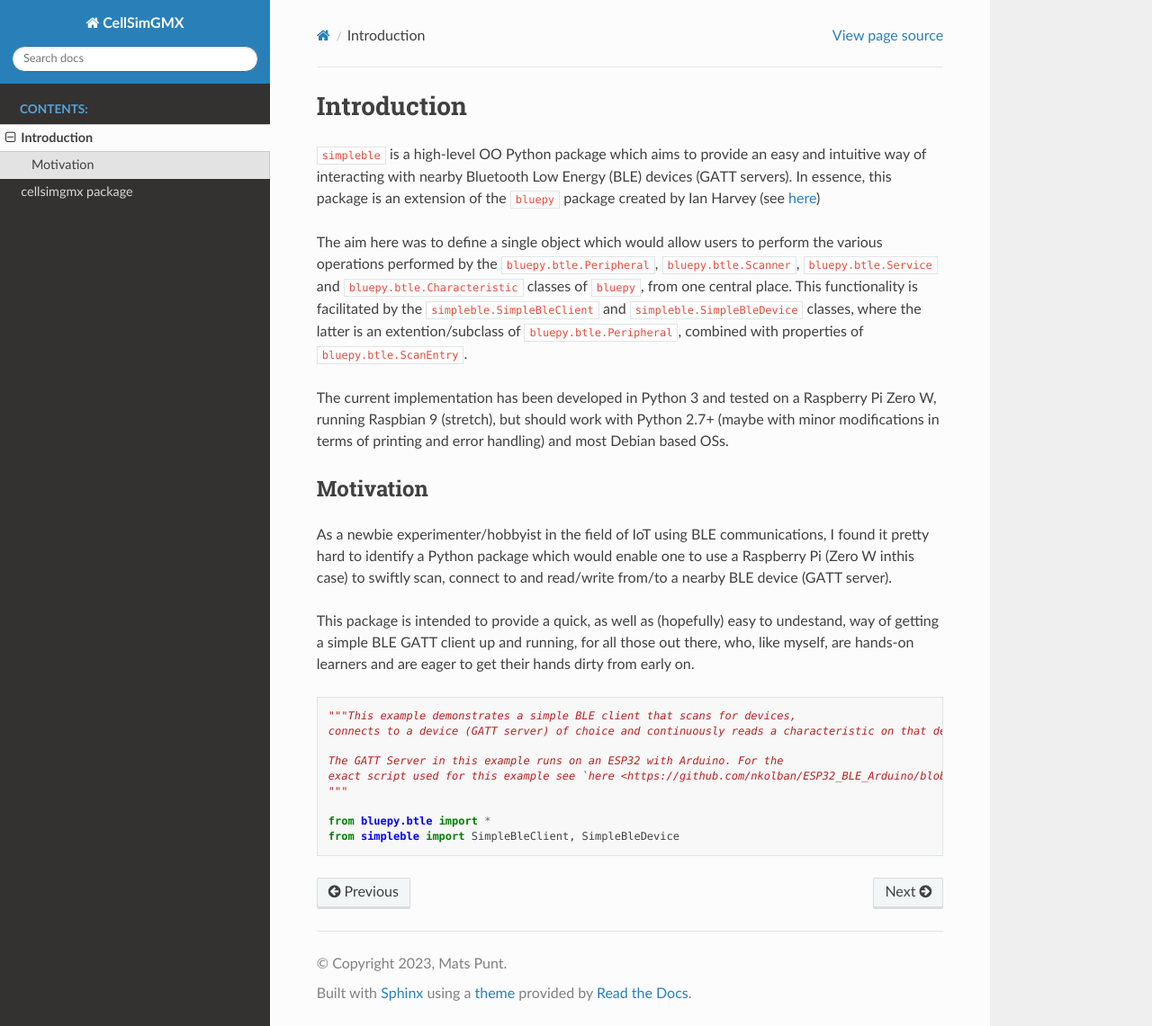
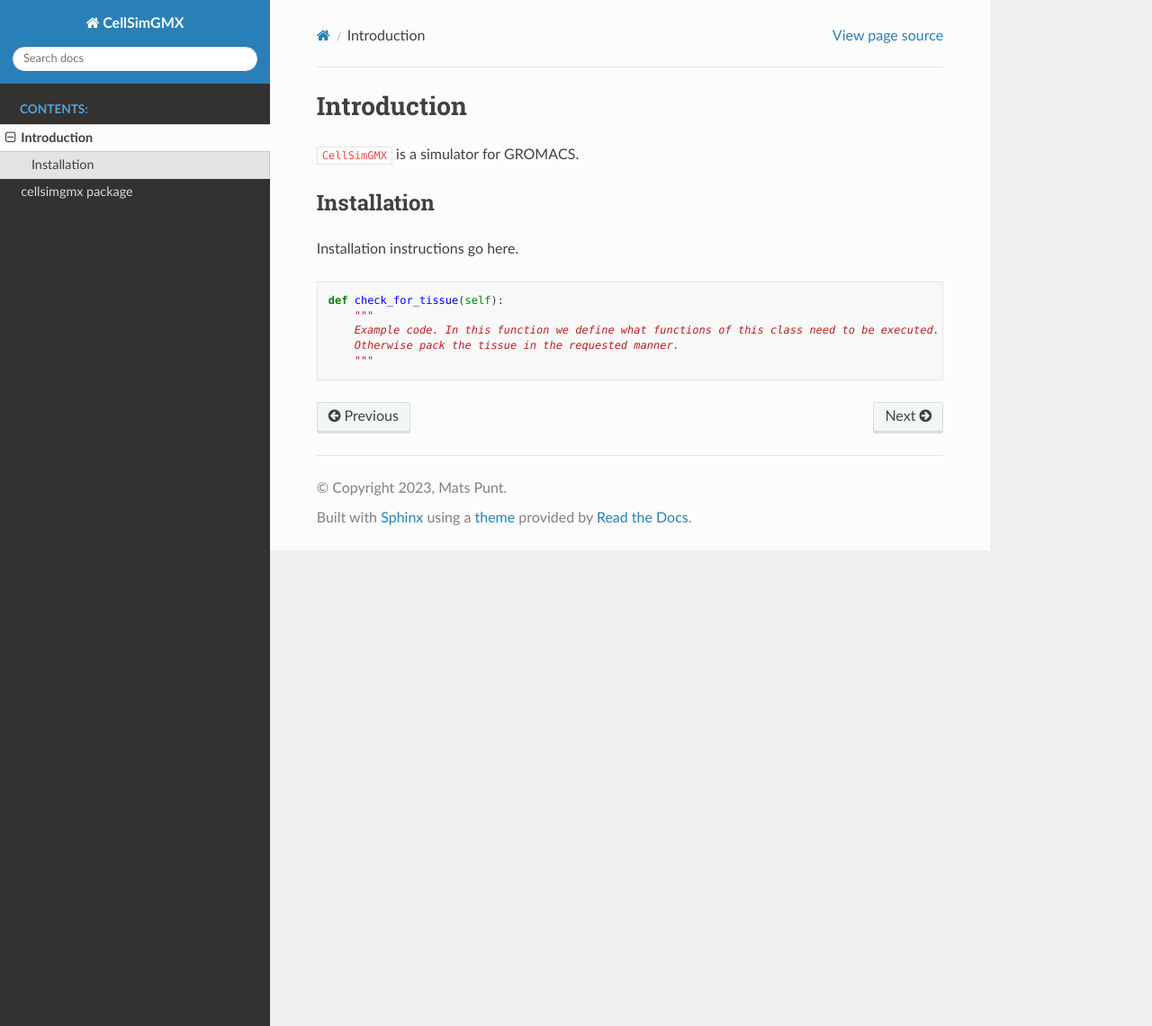
Before and after one commit to matspunt/CellSimGMX, a Sphinx documentation site: the page built from docs/source/test.rst, in a window 1280 px wide and 1141 px high. Shown: the whole window at 90% size. Built offline with Sphinx 7.4.7 and the Read the Docs theme 2.0.0, drawn with Linux system fonts in a browser that asks for light colours.

Commit message:
Update docs

```diff
--- a/docs/source/test.rst
+++ b/docs/source/test.rst
@@ -1,28 +1,17 @@
 Introduction
 ============
 
-``simpleble`` is a high-level OO Python package which aims to provide an easy and intuitive way of interacting with nearby Bluetooth Low Energy (BLE) devices (GATT servers). In essence, this package is an extension of the ``bluepy`` package created by Ian Harvey (see `here <https://github.com/IanHarvey/bluepy/>`_)
+``CellSimGMX`` is a simulator for GROMACS.
 
-The aim here was to define a single object which would allow users to perform the various operations performed by the ``bluepy.btle.Peripheral``, ``bluepy.btle.Scanner``, ``bluepy.btle.Service`` and ``bluepy.btle.Characteristic`` classes of ``bluepy``, from one central place. This functionality is facilitated by the ``simpleble.SimpleBleClient`` and ``simpleble.SimpleBleDevice`` classes, where the latter is an extention/subclass of ``bluepy.btle.Peripheral``, combined with properties of ``bluepy.btle.ScanEntry``.
-
-The current implementation has been developed in Python 3 and tested on a Raspberry Pi Zero W, running Raspbian 9 (stretch), but should work with Python 2.7+ (maybe with minor modifications in terms of printing and error handling) and most Debian based OSs.
-
-Motivation
+Installation
 **********
 
-As a newbie experimenter/hobbyist in the field of IoT using BLE communications, I found it pretty hard to identify a Python package which would enable one to use a Raspberry Pi (Zero W inthis case) to swiftly scan, connect to and read/write from/to a nearby BLE device (GATT server).
-
-This package is intended to provide a quick, as well as (hopefully) easy to undestand, way of getting a simple BLE GATT client up and running, for all those out there, who, like myself, are hands-on learners and are eager to get their hands dirty from early on.
-
+Installation instructions go here.
 
 .. code-block:: python
 
-    """This example demonstrates a simple BLE client that scans for devices,
-    connects to a device (GATT server) of choice and continuously reads a characteristic on that device.
-
-    The GATT Server in this example runs on an ESP32 with Arduino. For the
-    exact script used for this example see `here <https://github.com/nkolban/ESP32_BLE_Arduino/blob/6bad7b42a96f0aa493323ef4821a8efb0e8815f2/examples/BLE_notify/BLE_notify.ino/>`_
-    """
-
-    from bluepy.btle import *
-    from simpleble import SimpleBleClient, SimpleBleDevice
+    def check_for_tissue(self):
+        """
+        Example code. In this function we define what functions of this class need to be executed. If no tissue simulation was requested, do nothing.
+        Otherwise pack the tissue in the requested manner.
+        """
```
Also changed, not shown: README.md (+4 -0 lines).
